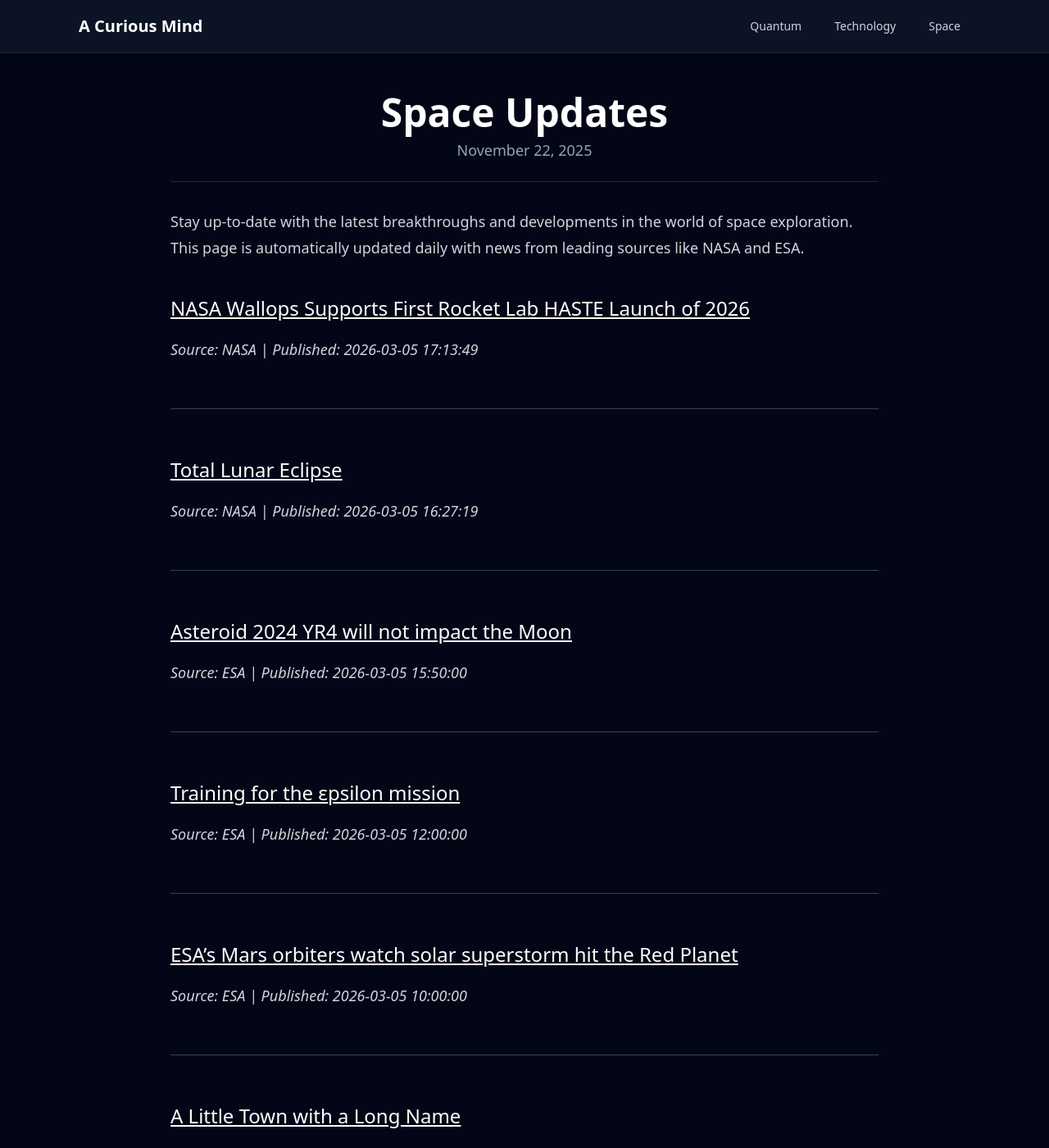
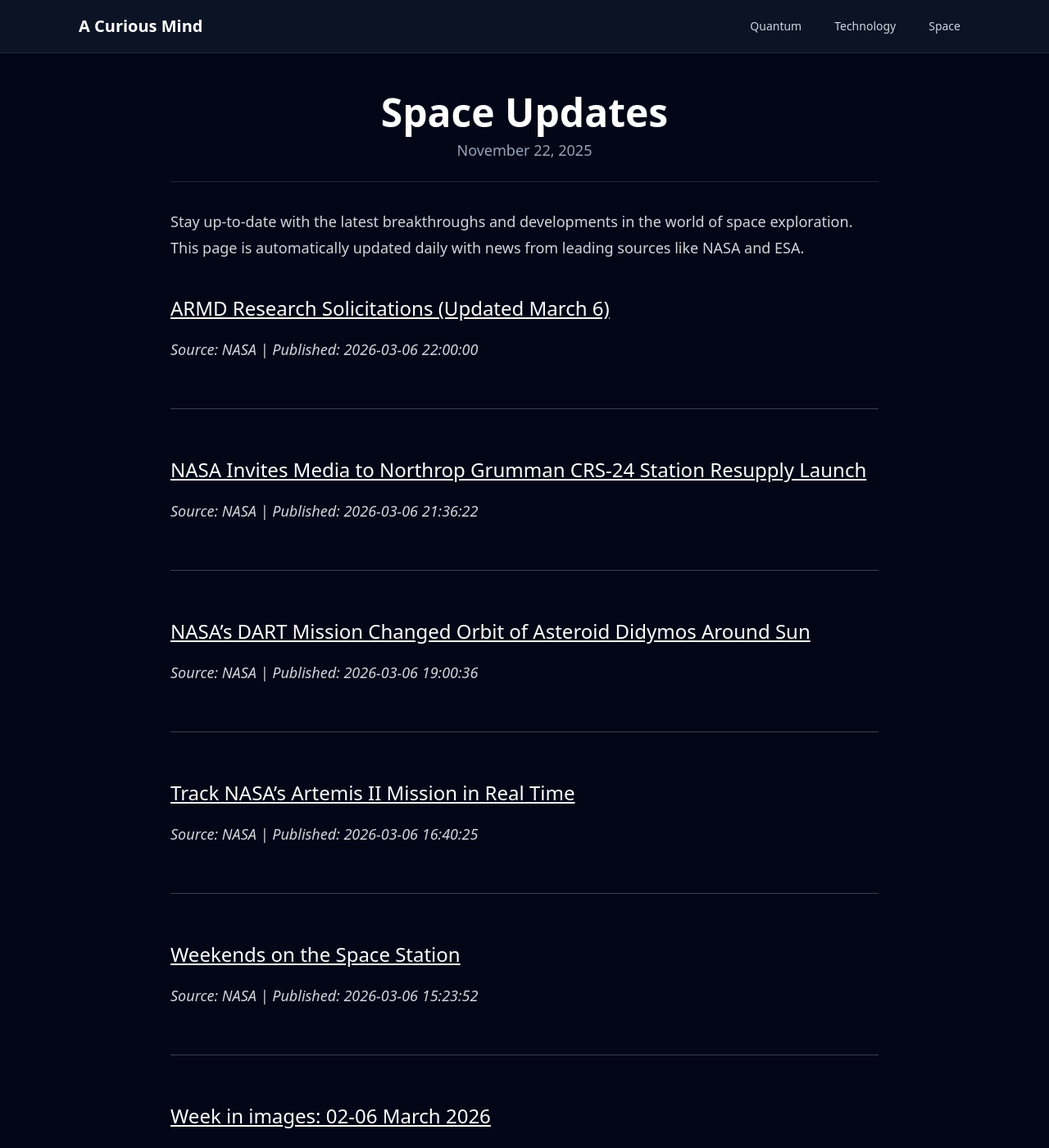
Before and after one commit to onehl7/onehl7.github.io, a Jekyll site: the page built from _posts/2025-11-22-space-updates.md, in a window 1280 px wide and 1400 px high. Shown: the whole window at 82% size. Built offline with Jekyll 4.4.1, drawn with Linux system fonts in a browser that asks for light colours; nearby versions of some CDN libraries; some of the changed text lies outside the part shown.

Commit message:
Update space news data

```diff
--- a/_data/space_news.json
+++ b/_data/space_news.json
@@ -1,57 +1,57 @@
 [
   {
     "source": "NASA",
-    "title": "NASA Wallops Supports First Rocket Lab HASTE Launch of 2026",
-    "link": "https://www.nasa.gov/image-article/nasa-wallops-supports-first-rocket-lab-haste-launch-of-2026/",
-    "published": "2026-03-05 17:13:49"
+    "title": "ARMD Research Solicitations (Updated March 6)",
+    "link": "https://www.nasa.gov/aeronautics/armd-solicitations/",
+    "published": "2026-03-06 22:00:00"
   },
   {
     "source": "NASA",
-    "title": "Total Lunar Eclipse",
-    "link": "https://www.nasa.gov/image-article/total-lunar-eclipse/",
-    "published": "2026-03-05 16:27:19"
+    "title": "NASA Invites Media to Northrop Grumman CRS-24 Station Resupply Launch",
+    "link": "https://www.nasa.gov/news-release/nasa-invites-media-to-northrop-grumman-crs-24-station-resupply-launch/",
+    "published": "2026-03-06 21:36:22"
+  },
+  {
+    "source": "NASA",
+    "title": "NASA\u2019s DART Mission Changed Orbit of Asteroid Didymos Around Sun",
+    "link": "https://www.nasa.gov/missions/dart/nasas-dart-mission-changed-orbit-of-asteroid-didymos-around-sun/",
+    "published": "2026-03-06 19:00:36"
+  },
+  {
+    "source": "NASA",
+    "title": "Track NASA\u2019s Artemis II Mission in Real Time",
+    "link": "https://www.nasa.gov/missions/artemis/artemis-2/track-nasas-artemis-ii-mission-in-real-time/",
+    "published": "2026-03-06 16:40:25"
+  },
+  {
+    "source": "NASA",
+    "title": "Weekends on the Space Station",
+    "link": "https://www.nasa.gov/image-article/weekends-on-the-space-station/",
+    "published": "2026-03-06 15:23:52"
   },
   {
     "source": "ESA",
-    "title": "Asteroid 2024 YR4 will not impact the Moon",
-    "link": "https://www.esa.int/Space_Safety/Planetary_Defence/Asteroid_2024_YR4_will_not_impact_the_Moon",
-    "published": "2026-03-05 15:50:00"
+    "title": "Week in images: 02-06 March 2026",
+    "link": "https://www.esa.int/About_Us/Week_in_images/Week_in_images_02-06_March_2026",
+    "published": "2026-03-06 14:15:00"
   },
   {
     "source": "ESA",
-    "title": "Training for the \u03b5psilon mission",
-    "link": "https://www.esa.int/ESA_Multimedia/Videos/2026/03/Training_for_the_epsilon_mission",
-    "published": "2026-03-05 12:00:00"
+    "title": "Earth from Space: Dhaka, Bangladesh",
+    "link": "https://www.esa.int/ESA_Multimedia/Images/2026/03/Earth_from_Space_Dhaka_Bangladesh",
+    "published": "2026-03-06 09:00:00"
   },
   {
     "source": "ESA",
-    "title": "ESA\u2019s Mars orbiters watch solar superstorm hit the Red Planet",
-    "link": "https://www.esa.int/Science_Exploration/Space_Science/ESA_s_Mars_orbiters_watch_solar_superstorm_hit_the_Red_Planet",
-    "published": "2026-03-05 10:00:00"
-  },
-  {
-    "source": "NASA",
-    "title": "A Little Town with a Long Name",
-    "link": "https://science.nasa.gov/earth/earth-observatory/a-little-town-with-a-long-name/",
-    "published": "2026-03-05 05:01:00"
-  },
-  {
-    "source": "NASA",
-    "title": "High-Speed Flight Project Overview",
-    "link": "https://www.nasa.gov/directorates/armd/aavp/hsf/high-speed-flight-project-overview/",
-    "published": "2026-03-05 01:05:42"
-  },
-  {
-    "source": "NASA",
-    "title": "About Advanced Air Vehicles Program (AAVP)",
-    "link": "https://www.nasa.gov/directorates/armd/aavp/about-aavp/",
-    "published": "2026-03-04 19:00:00"
+    "title": "Meet ESA\u2019s newest female leadership",
+    "link": "https://www.esa.int/About_Us/Diversity_and_Inclusiveness/Meet_ESA_s_newest_female_leadership",
+    "published": "2026-03-06 08:30:00"
   },
   {
     "source": "ESA",
-    "title": "Counting craters",
-    "link": "https://www.esa.int/Science_Exploration/Space_Science/Mars_Express/Counting_craters",
-    "published": "2026-03-04 10:00:00"
+    "title": "New AI Hub to empower space-enabled connectivity",
+    "link": "https://www.esa.int/Space_in_Member_States/United_Kingdom/New_AI_Hub_to_empower_space-enabled_connectivity",
+    "published": "2026-03-06 08:25:00"
   },
   {
     "source": "ESA",
```
